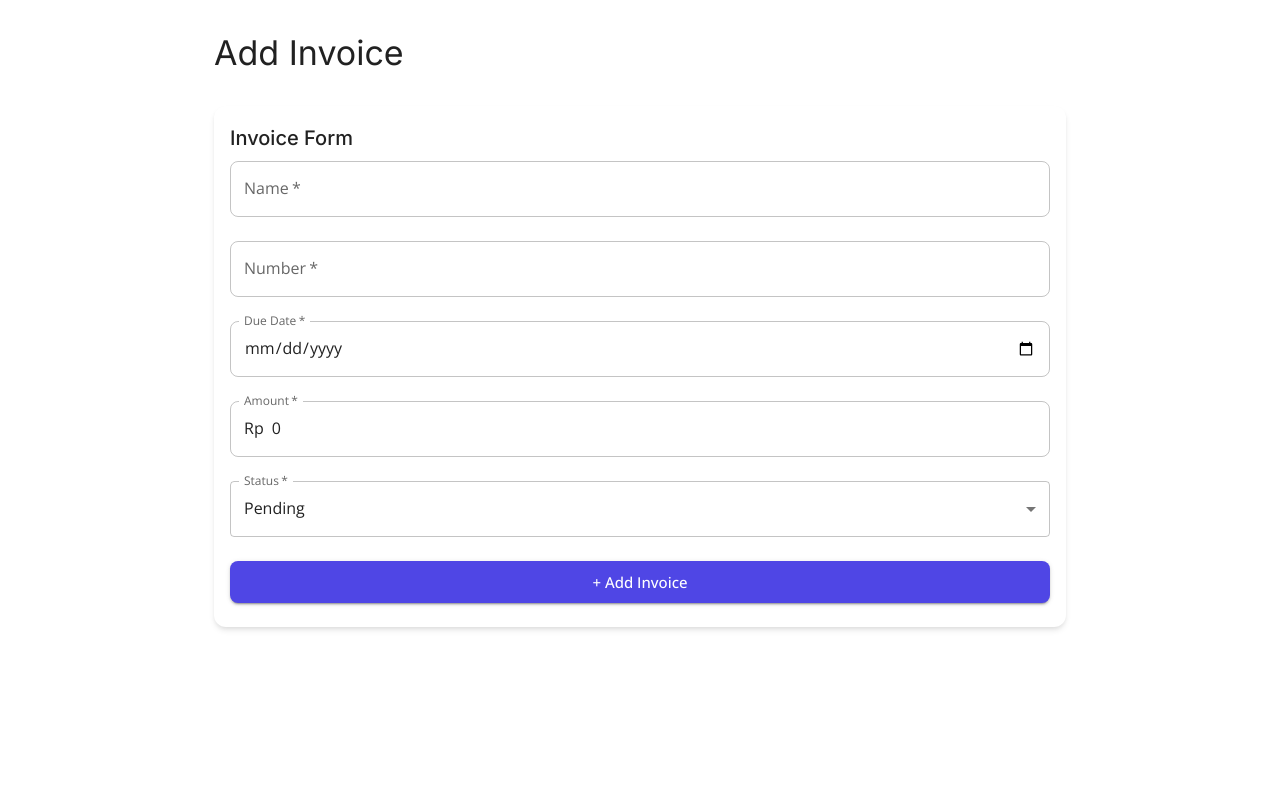
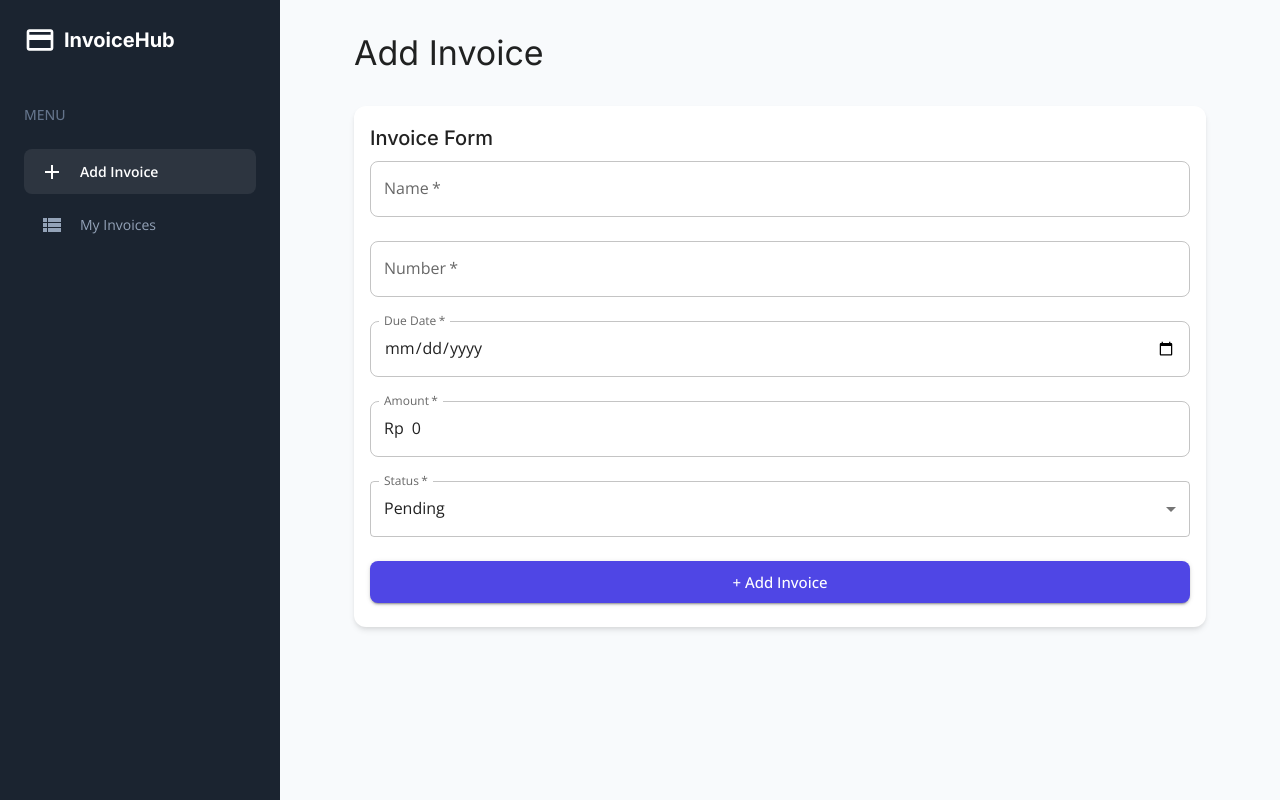
Before and after one commit to farisadlin/invoice-hub, a Next.js app: page /invoices/add in a window 1280 px wide. Built offline with nearby package versions, Linux system fonts and the light colour scheme.

Commit message:
feat: add sidebar and invoices layout

```diff
--- /dev/null
+++ b/src/app/invoices/layout.tsx
@@ -0,0 +1,23 @@
+"use client";
+
+import { Box, styled } from "@mui/material";
+import { Sidebar } from "@/components/Sidebar";
+
+const MainContent = styled(Box)({
+  marginLeft: 280,
+  minHeight: "100vh",
+  backgroundColor: "#F8FAFC",
+});
+
+export default function InvoicesLayout({
+  children,
+}: Readonly<{
+  children: React.ReactNode;
+}>) {
+  return (
+    <>
+      <Sidebar />
+      <MainContent>{children}</MainContent>
+    </>
+  );
+}
--- a/src/app/theme.ts
+++ b/src/app/theme.ts
@@ -5,6 +5,9 @@ export const theme = createTheme({
     primary: {
       main: "#4F46E5",
       dark: "#4338CA",
+    },
+    background: {
+      default: "#F8FAFC",
     },
   },
   typography: {
--- /dev/null
+++ b/src/components/Sidebar.tsx
@@ -0,0 +1,111 @@
+"use client";
+
+import {
+  Box,
+  List,
+  ListItem,
+  ListItemButton,
+  ListItemIcon,
+  ListItemText,
+  Typography,
+  styled,
+} from "@mui/material";
+import { Add as AddIcon, ViewList as ViewListIcon } from "@mui/icons-material";
+import { usePathname } from "next/navigation";
+import Link from "next/link";
+
+const SidebarContainer = styled(Box)(({ theme }) => ({
+  width: 280,
+  height: "100vh",
+  backgroundColor: "#1B2430",
+  color: "white",
+  padding: theme.spacing(3),
+  position: "fixed",
+  left: 0,
+  top: 0,
+}));
+
+const Logo = styled(Box)({
+  display: "flex",
+  alignItems: "center",
+  gap: "8px",
+  marginBottom: "48px",
+  "& svg": {
+    width: 32,
+    height: 32,
+  },
+});
+
+const StyledListItemButton = styled(ListItemButton)<{ active?: boolean }>(
+  ({ theme, active }) => ({
+    borderRadius: theme.spacing(1),
+    marginBottom: theme.spacing(1),
+    color: active ? "white" : "#94A3B8",
+    backgroundColor: active ? "rgba(255, 255, 255, 0.08)" : "transparent",
+    "&:hover": {
+      backgroundColor: "rgba(255, 255, 255, 0.12)",
+    },
+  })
+);
+
+const MenuLabel = styled(Typography)({
+  color: "#64748B",
+  fontSize: "14px",
+  fontWeight: 500,
+  marginBottom: "16px",
+});
+
+export function Sidebar() {
+  const pathname = usePathname();
+
+  const menuItems = [
+    {
+      label: "Add Invoice",
+      icon: <AddIcon />,
+      href: "/invoices/add",
+    },
+    {
+      label: "My Invoices",
+      icon: <ViewListIcon />,
+      href: "/invoices/list",
+    },
+  ];
+
+  return (
+    <SidebarContainer>
+      <Logo>
+        <svg viewBox="0 0 24 24" fill="white">
+          <path d="M20 4H4c-1.11 0-1.99.89-1.99 2L2 18c0 1.11.89 2 2 2h16c1.11 0 2-.89 2-2V6c0-1.11-.89-2-2-2zm0 14H4v-6h16v6zm0-10H4V6h16v2z" />
+        </svg>
+        <Typography variant="h6" fontWeight="bold">
+          InvoiceHub
+        </Typography>
+      </Logo>
+
+      <MenuLabel>MENU</MenuLabel>
+      <List>
+        {menuItems.map((item) => (
+          <ListItem key={item.href} disablePadding>
+            <Link
+              href={item.href}
+              style={{ width: "100%", textDecoration: "none" }}
+            >
+              <StyledListItemButton active={pathname === item.href}>
+                <ListItemIcon sx={{ color: "inherit", minWidth: 40 }}>
+                  {item.icon}
+                </ListItemIcon>
+                <ListItemText
+                  primary={item.label}
+                  primaryTypographyProps={{
+                    fontSize: "14px",
+                    fontWeight: pathname === item.href ? 600 : 400,
+                  }}
+                />
+              </StyledListItemButton>
+            </Link>
+          </ListItem>
+        ))}
+      </List>
+    </SidebarContainer>
+  );
+}
```
